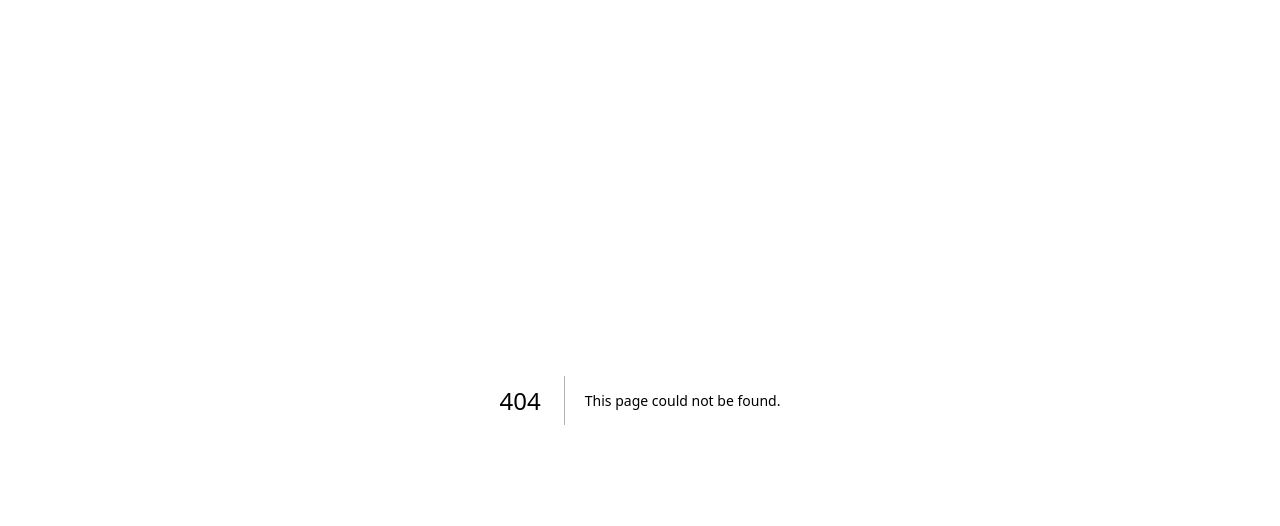
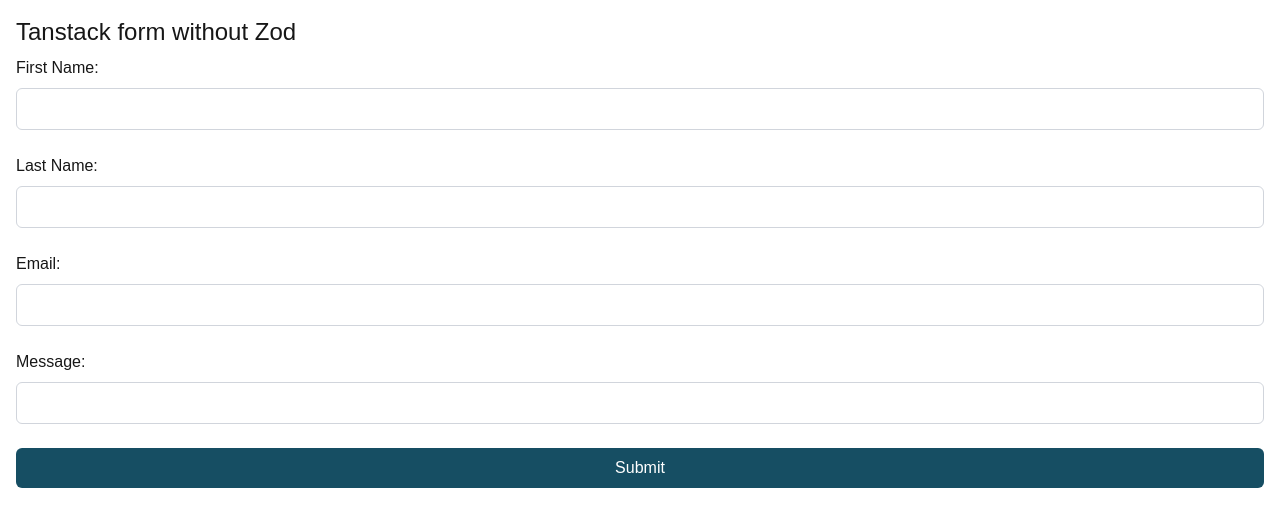
Before and after one commit to joeoverflowcode/research-tenant-forms, a Next.js app: page /tanstack in a window 1280 px wide. Before the commit this address had no page. Shown: the top 526 px of the page. Built offline with nearby package versions, Linux system fonts and the light colour scheme.

Commit message:
added no-zod form

```diff
--- a/app/page.tsx
+++ b/app/page.tsx
@@ -4,12 +4,12 @@
 const page = () => {
   return (
     <div className='p-4 w-full items-center text-center'>
-      <h1 className='text-3xl font-bold pb-1'>Form Research</h1>
+      <h1 className='text-3xl font-bold pb-1'>Tanstack Form Research</h1>
       <h2 className='pb-4'>Team Lindsey-Claire-Danny</h2>
 
       <div className='flex justify-center gap-4'>
-      <Link className='underline' href='/zod'>
-      Zod Form
+      <Link className='underline' href='/tanstack'>
+      No-Zod Form
       </Link>
       <Link className='underline' href='/zod'>
       Zod Form
--- /dev/null
+++ b/app/tanstack/page.tsx
@@ -0,0 +1,199 @@
+"use client";
+import * as React from "react";
+import { createRoot } from "react-dom/client";
+import { useForm } from "@tanstack/react-form";
+import type { AnyFieldApi } from "@tanstack/react-form";
+
+function FieldInfo({ field }: { field: AnyFieldApi }) {
+  return (
+    <p className="text-red-400">
+      {field.state.meta.isTouched && field.state.meta.errors.length ? (
+        <em>{field.state.meta.errors.join(", ")}</em>
+      ) : null}
+      {field.state.meta.isValidating ? "Validating..." : null}
+    </p>
+  );
+}
+const TanStack = () => {
+  const form = useForm({
+    defaultValues: {
+      firstName: "",
+      lastName: "",
+      email: "",
+      message: "",
+    },
+    onSubmit: async ({ value }) => {
+      // Do something with form data
+      console.log(value);
+    },
+  });
+
+  return (
+    <div className="p-4">
+      <h1 className="text-2xl pb-2">Tanstack form without Zod</h1>
+      <form
+        className="flex flex-col gap-4"
+        onSubmit={(e) => {
+          e.preventDefault();
+          e.stopPropagation();
+          form.handleSubmit();
+        }}
+      >
+        <div className="flex flex-col gap-2">
+          {/* A type-safe field component*/}
+          <form.Field
+            name="firstName"
+            validators={{
+              onChange: ({ value }) =>
+                !value
+                  ? "A first name is required"
+                  : value.length < 3
+                  ? "First name must be at least 3 characters"
+                  : undefined,
+              onChangeAsyncDebounceMs: 500,
+              onChangeAsync: async ({ value }) => {
+                await new Promise((resolve) => setTimeout(resolve, 1000));
+                return (
+                  value.includes("error") && 'No "error" allowed in first name'
+                );
+              },
+            }}
+            children={(field) => {
+              // Avoid hasty abstractions. Render props are great!
+              return (
+                <div className="flex flex-col gap-2">
+                  <label htmlFor={field.name}>First Name:</label>
+                  <input
+                    className="border border-gray-300 rounded-md p-2 text-stone-400"
+                    id={field.name}
+                    name={field.name}
+                    value={field.state.value}
+                    onBlur={field.handleBlur}
+                    onChange={(e) => field.handleChange(e.target.value)}
+                  />
+                  <FieldInfo field={field} />
+                </div>
+              );
+            }}
+          />
+        </div>
+
+        <div className="flex flex-col gap-2">
+          <form.Field
+            name="lastName"
+            children={(field) => (
+              <>
+                <label htmlFor={field.name}>Last Name:</label>
+                <input
+                  className="border border-gray-300 rounded-md p-2 text-stone-400"
+                  id={field.name}
+                  name={field.name}
+                  value={field.state.value}
+                  onBlur={field.handleBlur}
+                  onChange={(e) => field.handleChange(e.target.value)}
+                />
+                <FieldInfo field={field} />
+              </>
+            )}
+          />
+        </div>
+
+        <div className="flex flex-col gap-2">
+          {/* A type-safe field component*/}
+          <form.Field
+            name="email"
+            validators={{
+              onChange: ({ value }) =>
+                !value
+                  ? "An email is required"
+                  : value.length < 3
+                  ? "Email must be at least 3 characters"
+                  : !/^[\w.-]+@[a-zA-Z\d.-]+\.[a-zA-Z]{2,}$/.test(value)
+                  ? "Invalid email format"
+                  : undefined,
+              onChangeAsyncDebounceMs: 500,
+              onChangeAsync: async ({ value }) => {
+                await new Promise((resolve) => setTimeout(resolve, 1000));
+                return (
+                  value.includes("error") && 'No "error" allowed in first name'
+                );
+              },
+            }}
+            children={(field) => {
+              // Avoid hasty abstractions. Render props are great!
+              return (
+                <div className="flex flex-col gap-2">
+                  <label htmlFor={field.name}>Email:</label>
+                  <input
+                    className="border border-gray-300 rounded-md p-2 text-stone-400"
+                    id={field.name}
+                    name={field.name}
+                    value={field.state.value}
+                    onBlur={field.handleBlur}
+                    onChange={(e) => field.handleChange(e.target.value)}
+                  />
+                  <FieldInfo field={field} />
+                </div>
+              );
+            }}
+          />
+        </div>
+
+
+        <div className="flex flex-col gap-2">
+          {/* A type-safe field component*/}
+          <form.Field
+            name="message"
+            validators={{
+              onChange: ({ value }) =>
+                !value
+                  ? "A message is required"
+                  : value.length < 10
+                  ? "Message must be at least 10 characters"
+                  : undefined,
+              onChangeAsyncDebounceMs: 500,
+              onChangeAsync: async ({ value }) => {
+                await new Promise((resolve) => setTimeout(resolve, 1000));
+                return (
+                  value.includes("error") && 'No "error" allowed in first name'
+                );
+              },
+            }}
+            children={(field) => {
+              // Avoid hasty abstractions. Render props are great!
+              return (
+                <div className="flex flex-col gap-2">
+                  <label htmlFor={field.name}>Message:</label>
+                  <input
+                    className="border border-gray-300 rounded-md p-2 text-stone-400"
+                    id={field.name}
+                    name={field.name}
+                    value={field.state.value}
+                    onBlur={field.handleBlur}
+                    onChange={(e) => field.handleChange(e.target.value)}
+                  />
+                  <FieldInfo field={field} />
+                </div>
+              );
+            }}
+          />
+        </div>
+
+        <form.Subscribe
+          selector={(state) => [state.canSubmit, state.isSubmitting]}
+          children={([canSubmit, isSubmitting]) => (
+            <button
+              type="submit"
+              className="hover:translate-0.5 hover:cursor-pointer bg-button text-white p-2 rounded-md disabled:opacity-40"
+              disabled={!canSubmit}
+            >
+              {isSubmitting ? "..." : "Submit"}
+            </button>
+          )}
+        />
+      </form>
+    </div>
+  );
+};
+
+export default TanStack;
--- a/app/zod/page.tsx
+++ b/app/zod/page.tsx
@@ -41,6 +41,7 @@
 
   return (
     <div className="p-4">
+      <h1 className="text-2xl pb-2">Tanstack form WITH Zod</h1>
       <form
         className="flex flex-col gap-4"
         onSubmit={(e) => {
```
